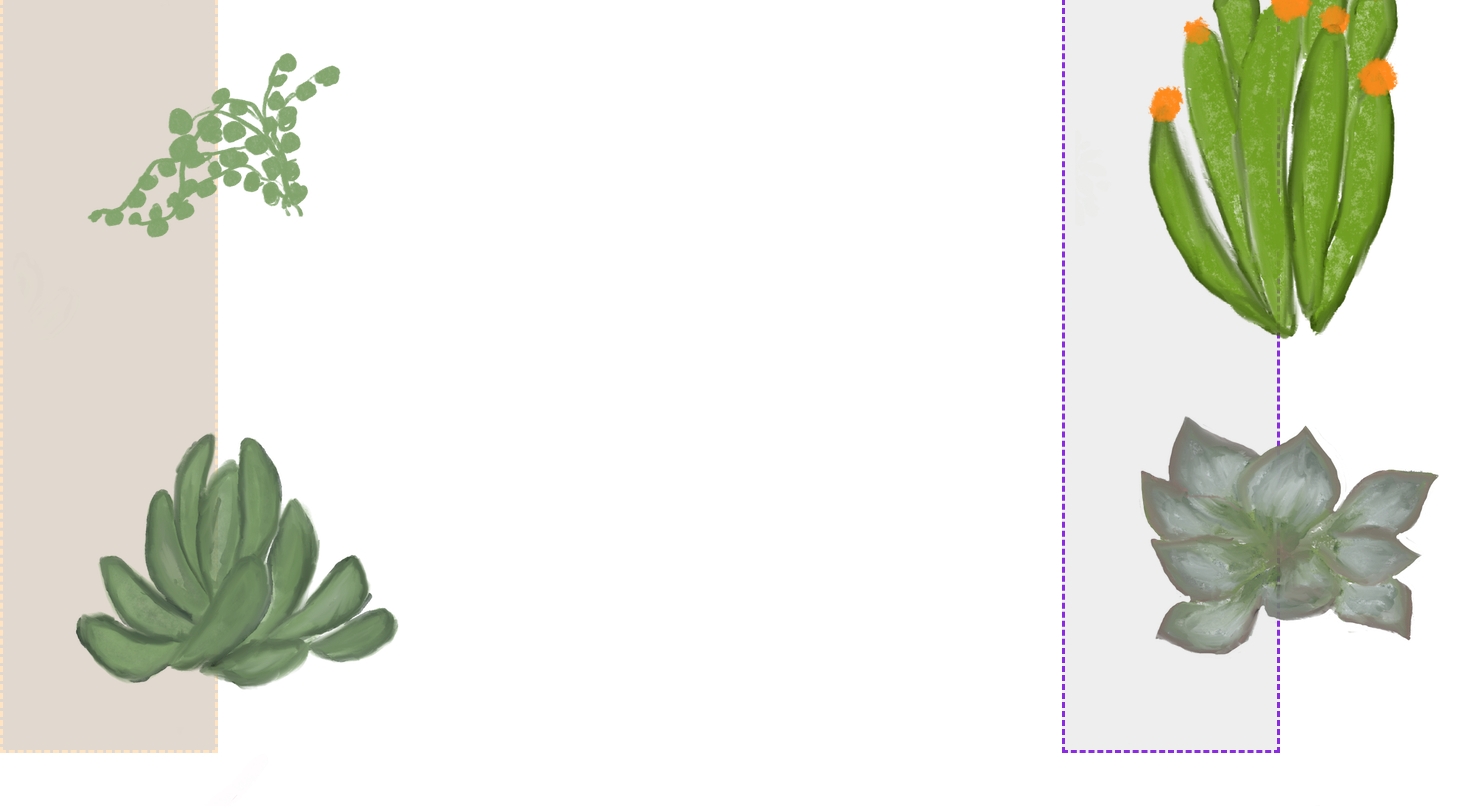
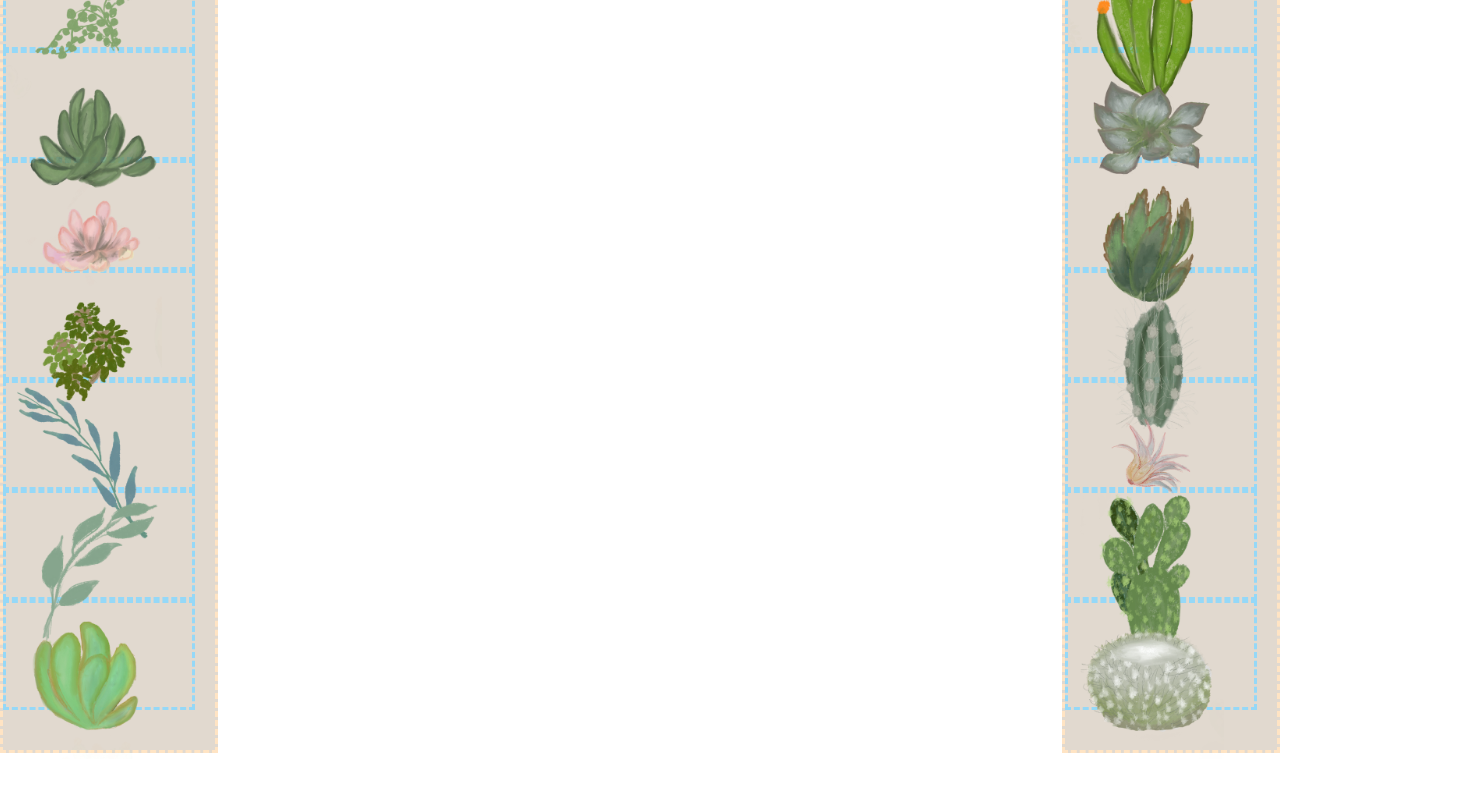
Before and after one commit to gabyzg/pw-terrarium-2023a, a plain HTML site: page index.html in a window 1280 px wide. Shown: the part 73-879 px from the top of the page, 1475 px wide, since content can reach past the window. After the commit the page ends 832 px from the top, so only its background shows below. Drawn offline with Linux system fonts and the light colour scheme.

Commit message:
⭐Posicionamiento de holders y plants

```diff
--- a/style.css
+++ b/style.css
@@ -5,27 +5,37 @@ h1{
     text-align: center;
 
   }
- #left-container{
+
+  .container{
    background-color: #E1D9Cf;
    height: 100%;
    width: 15%;
-    left: 0px;
    top: 0px;
    position: absolute;
+   padding: 10px;
    border: 3px;
    border-color: bisque;
    border-style: dashed;
-    padding: 10px;
+  }
+
+ #left-container{
+    left: 0px;
  }
  #right-container{
-    background-color: #eee;
-    height: 100%;
-    width: 15%;
     right: 0px;
-    top: 0px;
+ }
+
+ .plant-holder{
+   position: relative;
+   height: 13%;
+   left: -10px;
+   border: 3px;
+   border-color: rgb(149, 216, 247);
+   border-style: dashed;
+}
+.plant{
    position: absolute;
-    border: 3px;
-    border-color: blueviolet;
-    border-style: dashed;
-    padding: 10px;
+   max-width: 150%;
+   max-height: 150%;
+   z-index: 2;
 }
```
Lines whose indentation alone changed are shown as unchanged.
